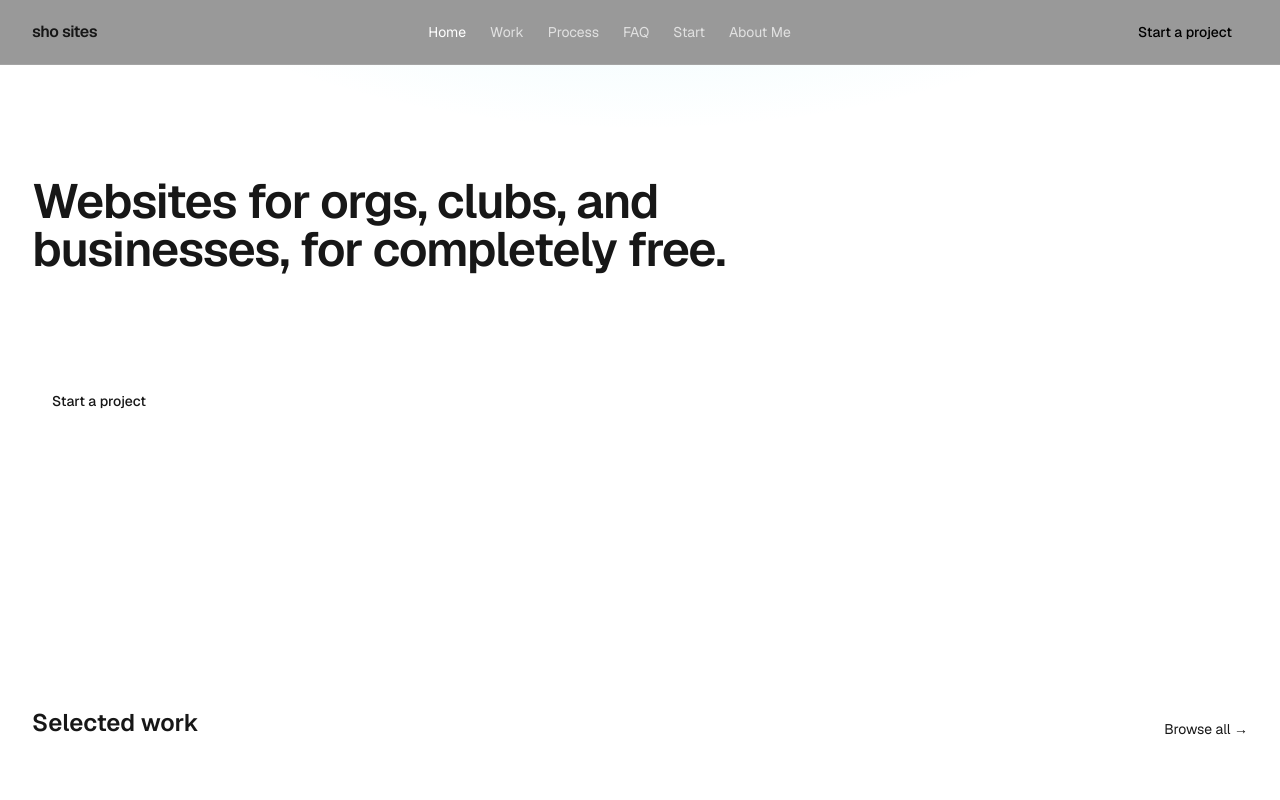
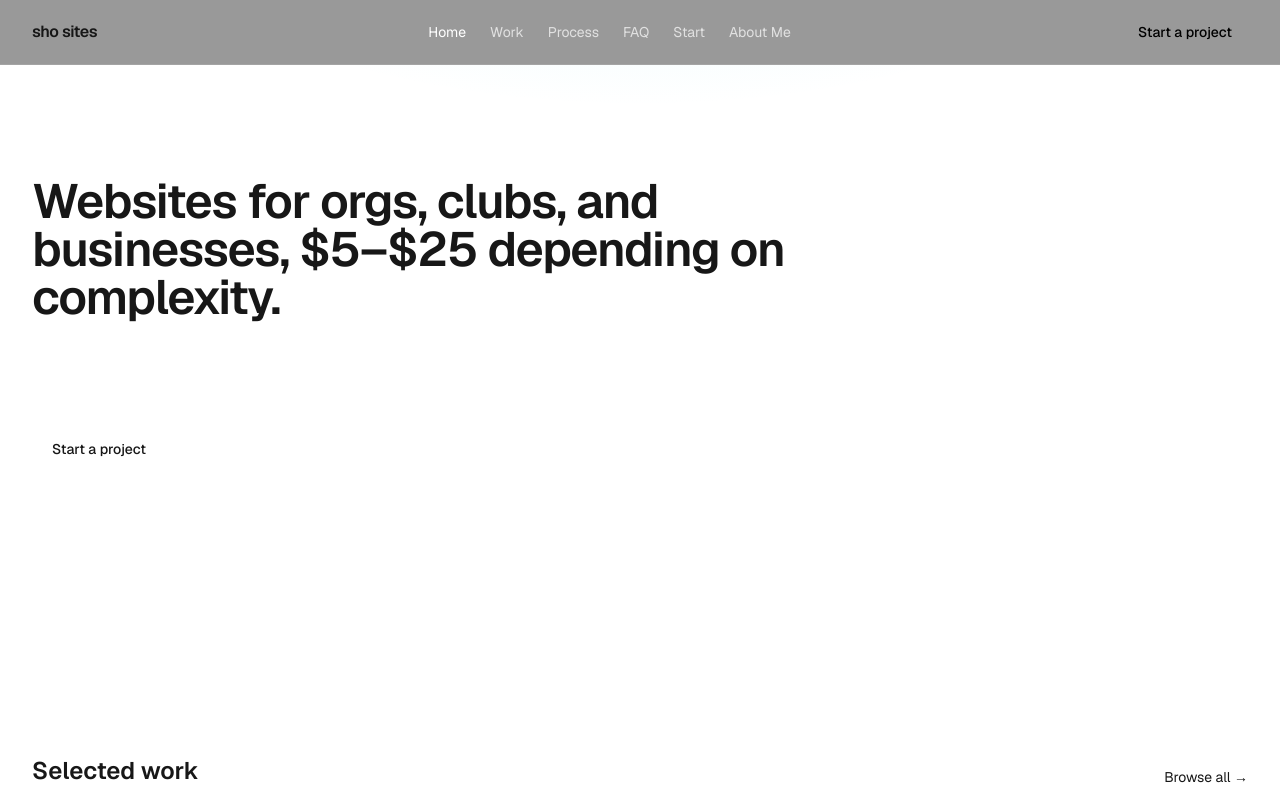
Before and after one commit to sho-sites/shosites, a Next.js app: page / in a window 1280 px wide. Shown: the top 800 px of the page. Built offline with nearby package versions, Linux system fonts and the light colour scheme.

Commit message:
change pricing

```diff
--- a/src/app/faq/page.js
+++ b/src/app/faq/page.js
@@ -11,7 +11,7 @@ export const metadata = {
 const faqs = [
   {
     q: "How much does it cost?",
-    a: "I build for completely free for community orgs, school clubs, and businesses. You will only pay for the domain, about $10/year.",
+    a: "I charge between $5 and $25 depending on the project's complexity. You'll still pay for the domain, about $10/year.",
   },
   {
     q: "How do updates work?",
--- a/src/app/layout.js
+++ b/src/app/layout.js
@@ -16,7 +16,7 @@ const geistMono = Geist_Mono({
 export const metadata = {
   title: "sho sites — Websites for orgs, clubs, and businesses",
   description:
-    "sho sites builds clean, fast, themed brochure sites for orgs, clubs, and businesses, for completely free.",
+    "sho sites builds clean, fast, themed brochure sites for orgs, clubs, and businesses, $5–$25 depending on complexity.",
   metadataBase: new URL("https://shosites.example"), // update on deploy
   openGraph: {
     title: "sho sites — Websites for orgs, clubs, and businesses",
@@ -28,7 +28,7 @@ export const metadata = {
     card: "summary_large_image",
     title: "sho sites",
     description:
-      "Brochure websites for orgs, clubs, and businesses, for completely free.",
+      "Brochure websites for orgs, clubs, and businesses, $5–$25 depending on complexity.",
   },
 };
 
--- a/src/app/page.js
+++ b/src/app/page.js
@@ -14,7 +14,7 @@ export default function Home() {
           <MotionFade inView={false}>
             <div className="max-w-3xl">
               <h1 className="text-4xl font-semibold tracking-tight sm:text-5xl">
-                Websites for orgs, clubs, and businesses, for completely free.
+                Websites for orgs, clubs, and businesses, $5–$25 depending on complexity.
               </h1>
               <p className="mt-5 text-lg text-white/70">
                 I build clean, fast, themed brochure sites that make it easy to
```
